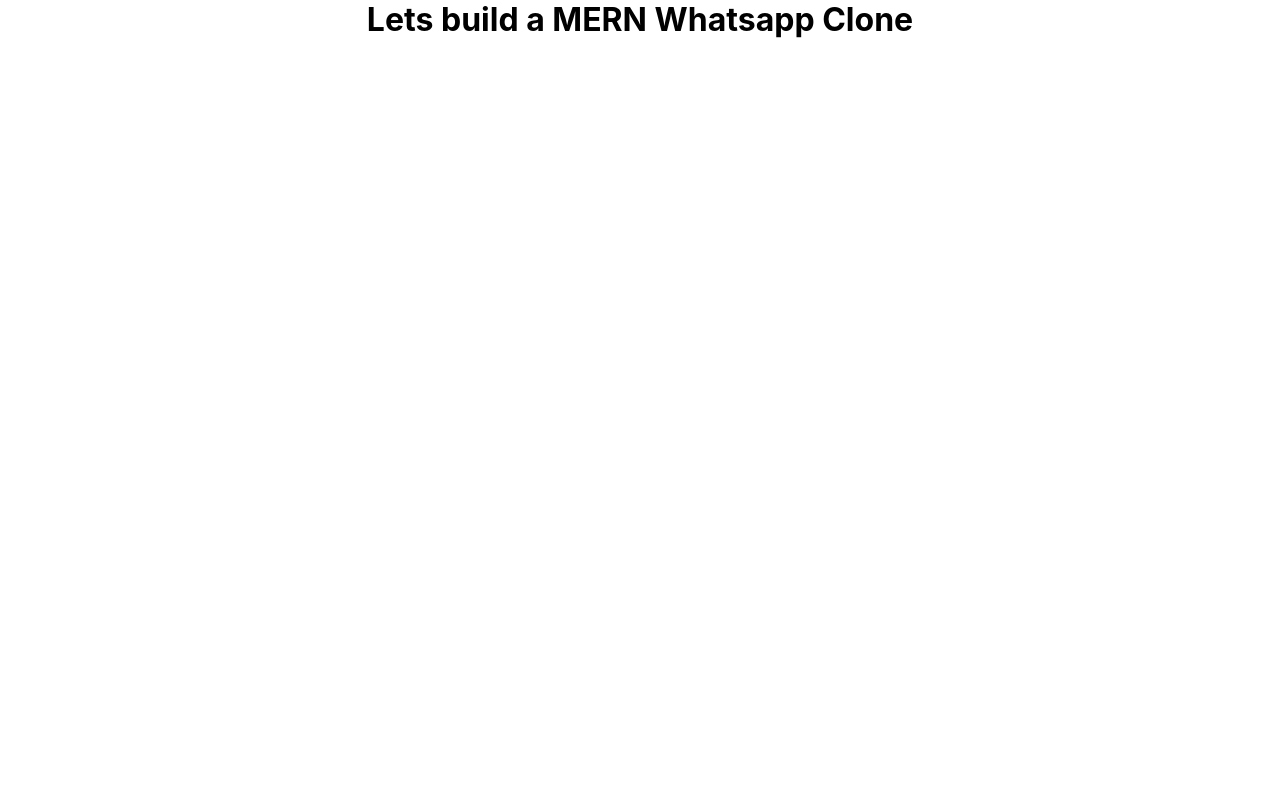
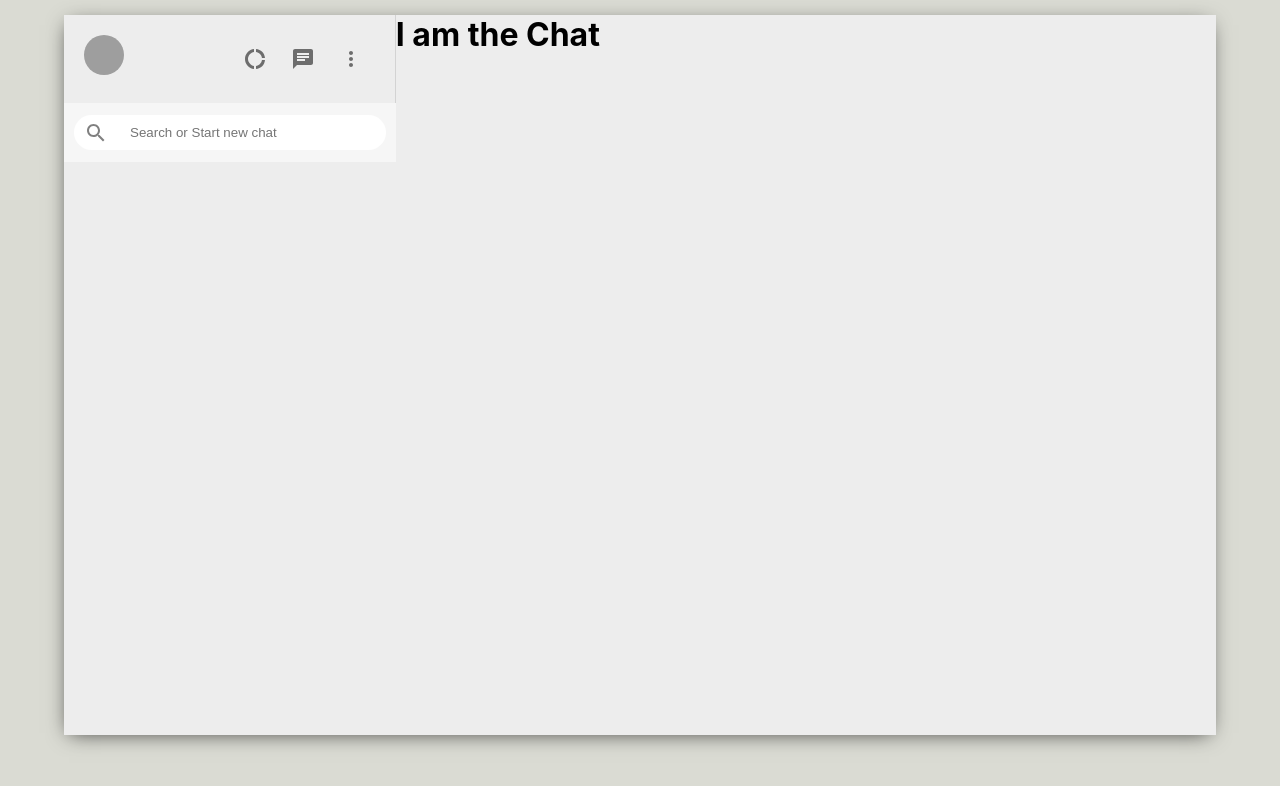
Before and after one commit to qmehdi/MERN-whatsapp, a React (Create React App) app in the folder whatsapp-mern/: page / in a window 1280 px wide. Shown: the top 786 px of the page. Built offline with nearby package versions, Linux system fonts and the light colour scheme; grey boxes are pictures that could not be loaded.

Commit message:
Sidebar js and css done

```diff
--- a/whatsapp-mern/package.json
+++ b/whatsapp-mern/package.json
@@ -3,6 +3,8 @@
   "version": "0.1.0",
   "private": true,
   "dependencies": {
+    "@material-ui/core": "^4.11.0",
+    "@material-ui/icons": "^4.9.1",
     "@testing-library/jest-dom": "^4.2.4",
     "@testing-library/react": "^9.5.0",
     "@testing-library/user-event": "^7.2.1",
--- a/whatsapp-mern/src/App.css
+++ b/whatsapp-mern/src/App.css
@@ -1,38 +1,15 @@
-.App {
-  text-align: center;
+.app {
+  display: grid;
+  place-items: center;
+  height: 100vh;
+  background-color: #dadbd3;
 }
 
-.App-logo {
-  height: 40vmin;
-  pointer-events: none;
+.app__body {
+  display: flex;
+  background-color: #ededed;
+  margin-top: -50px;
+  height: 90vh;
+  width: 90vw;
+  box-shadow: -1px 4px 20px -6px rgba(0, 0, 0, 0.75)
 }
-
-@media (prefers-reduced-motion: no-preference) {
-  .App-logo {
-    animation: App-logo-spin infinite 20s linear;
-  }
-}
-
-.App-header {
-  background-color: #282c34;
-  min-height: 100vh;
-  display: flex;
-  flex-direction: column;
-  align-items: center;
-  justify-content: center;
-  font-size: calc(10px + 2vmin);
-  color: white;
-}
-
-.App-link {
-  color: #61dafb;
-}
-
-@keyframes App-logo-spin {
-  from {
-    transform: rotate(0deg);
-  }
-  to {
-    transform: rotate(360deg);
-  }
-}
--- a/whatsapp-mern/src/App.js
+++ b/whatsapp-mern/src/App.js
@@ -1,10 +1,17 @@
 import React from "react";
 import "./App.css";
+import Chat from "./Chat";
+import Sidebar from "./Sidebar";
 
 function App() {
   return (
-    <div className="App">
-      <h1>Lets build a MERN Whatsapp Clone</h1>
+    <div className="app">
+      <div className="app__body">
+        <Sidebar />
+        <Chat />
+      </div>
+
+
     </div>
   );
 }
--- /dev/null
+++ b/whatsapp-mern/src/Chat.css
@@ -0,0 +1,5 @@
+.chat {
+  display: flex;
+  flex-direction: column;
+  flex: 0.65;
+}
--- /dev/null
+++ b/whatsapp-mern/src/Chat.js
@@ -0,0 +1,9 @@
+import React from "react";
+
+function Chat() {
+  return <div className="chat">
+      <h1>I am the Chat</h1>
+  </div>;
+}
+
+export default Chat;
--- /dev/null
+++ b/whatsapp-mern/src/Sidebar.css
@@ -0,0 +1,52 @@
+.sidebar {
+    display: flex;
+    flex-direction: column;
+    flex: 0.35;
+}
+
+.sidebar__header {
+    display: flex;
+    justify-content: space-between;
+    padding: 20px;
+    border-right: 1px solid lightgray;
+}
+
+.sidebar__headerRight {
+    display: flex;
+    align-items: center;
+    justify-content: space-between;
+    min-width: 10vw;
+}
+
+.sidebar__headerRight > .MuiSvgIcon-root {
+    margin-right: 2vw;
+    font-size: 24px !important;
+}
+
+.sidebar__search {
+    display: flex;
+    align-items: center;
+    background-color: #f6f6f6;
+    height: 39px;
+    padding: 10px;
+}
+
+.sidebar__searchContainer {
+    display: flex;
+    align-items: center;
+    background-color: white;
+    width: 100%;
+    height: 35px;
+    border-radius: 20px;
+}
+
+.sidebar__searchContainer > .MuiSvgIcon-root {
+    color: gray;
+    padding: 10px;
+}
+
+.sidebar__searchContainer > input {
+    border: none;
+    outline-width: 0;
+    margin-left: 10px;
+}
--- /dev/null
+++ b/whatsapp-mern/src/Sidebar.js
@@ -0,0 +1,38 @@
+import React from "react";
+import "./Sidebar.css";
+import DonutLargeIcon from "@material-ui/icons/DonutLarge";
+import ChatIcon from "@material-ui/icons/Chat";
+import MoreVertIcon from "@material-ui/icons/MoreVert";
+import { Avatar, IconButton } from "@material-ui/core";
+import { SearchOutlined } from "@material-ui/icons";
+
+function Sidebar() {
+  return (
+    <div className="sidebar">
+      <div className="sidebar__header">
+        <Avatar src="https://www.sideshow.com/collectibles/street-fighter-akuma-10-year-ultimate-pop-culture-shock-9038303#" />
+        <div className="sidebar__headerRight">
+          {/* Wrapping an Icon inside IconButton gives it a nice hover effect */}
+          <IconButton>
+            <DonutLargeIcon />
+          </IconButton>
+          <IconButton>
+            <ChatIcon />
+          </IconButton>
+          <IconButton>
+            <MoreVertIcon />
+          </IconButton>
+        </div>
+      </div>
+
+      <div className="sidebar__search">
+          <div className="sidebar__searchContainer">
+              <SearchOutlined />
+              <input placeholder="Search or Start new chat" type="text"/>
+          </div>
+      </div>
+    </div>
+  );
+}
+
+export default Sidebar;
```
Also changed, not shown: whatsapp-mern/src/firebase.js (added, +11 -0 lines), 1 other file (tests, documents, lock files or other folders).
